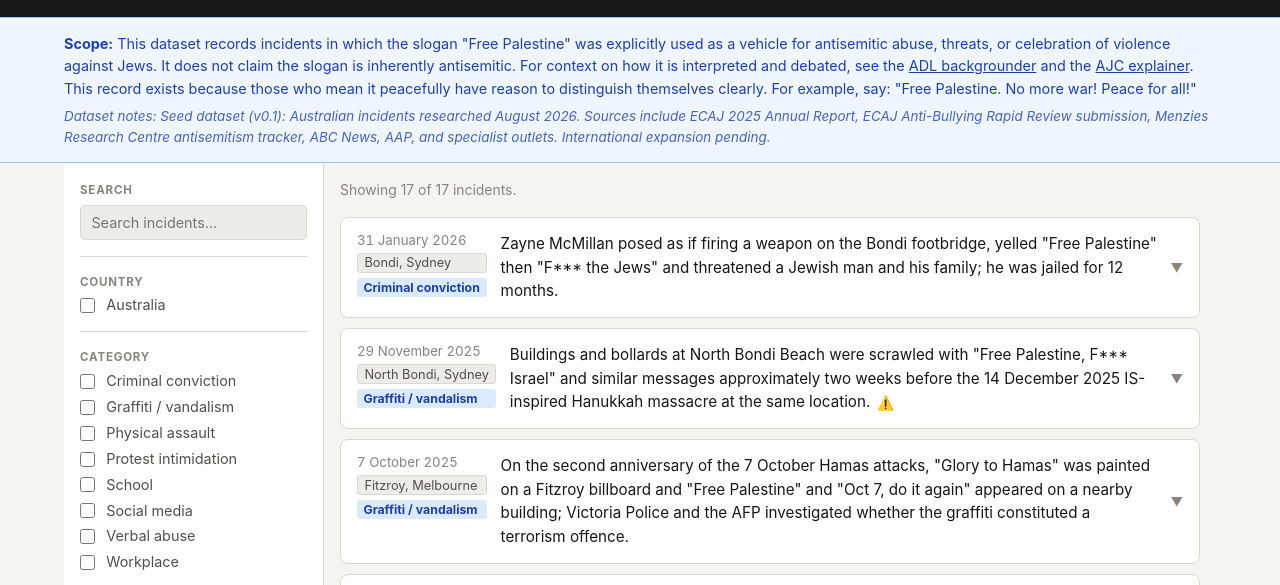
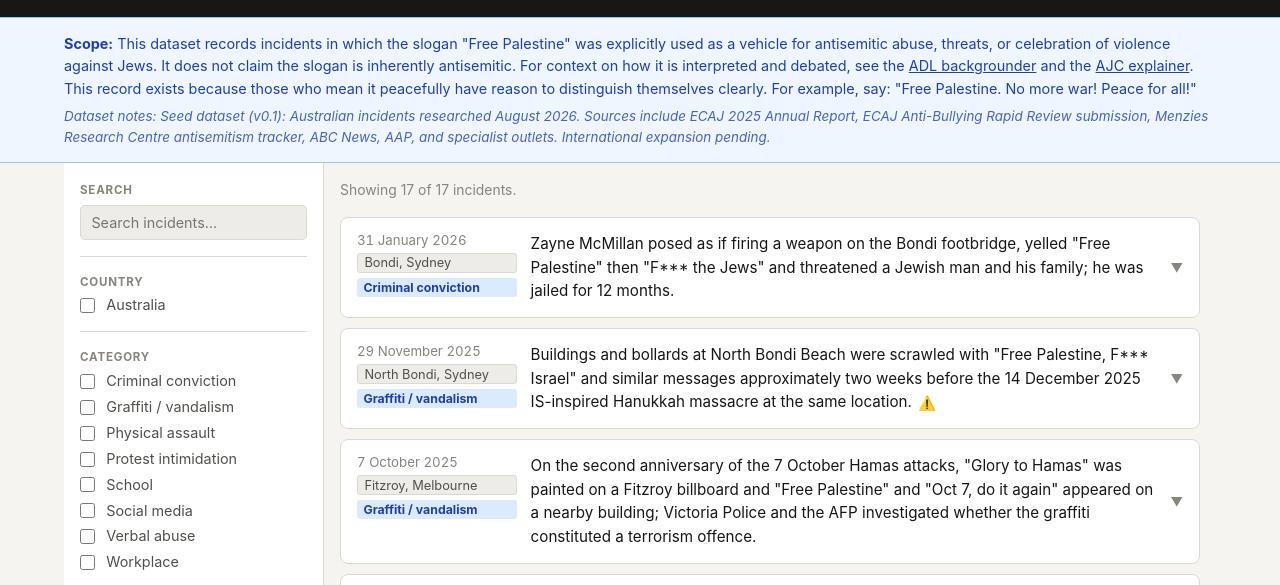
Before and after one commit to ycloudcoder/abusive-free-palestine, a plain HTML site: page index.html in a window 1280 px wide. Shown: the part 175-760 px from the top of the page. Drawn offline with Linux system fonts and the light colour scheme.

Commit message:
Fix card metadata layout and category tag overflow (#4)

```diff
--- a/index.html
+++ b/index.html
@@ -323,11 +323,11 @@
   .card-header:focus-visible { outline: 2px solid var(--focus); outline-offset: -2px; border-radius: 7px; }
 
   .card-meta {
-    flex: 0 0 auto;
+    flex: 0 0 160px;
+    width: 160px;
     display: flex;
     flex-direction: column;
     gap: 0.3rem;
-    min-width: 130px;
   }
   .card-date { font-size: 0.83rem; color: var(--text3); font-variant-numeric: tabular-nums; }
   .card-location {
@@ -341,16 +341,19 @@
     white-space: nowrap;
     overflow: hidden;
     text-overflow: ellipsis;
-    max-width: 145px;
+    max-width: 100%;
   }
   .card-cat {
     font-size: 0.77rem;
     border-radius: 3px;
     padding: 0.12rem 0.4rem;
     font-weight: 700;
-    display: inline-block;
+    display: block;
     background: var(--accent-dim);
     color: var(--accent-text);
+    white-space: nowrap;
+    overflow: hidden;
+    text-overflow: ellipsis;
   }
 
   .card-body { flex: 1 1 auto; }
@@ -471,7 +474,7 @@
     .filter-panel.mobile-open { display: flex; }
     .mobile-filter-toggle { display: block; }
     .card-header { flex-wrap: wrap; }
-    .card-meta { min-width: unset; flex-direction: row; flex-wrap: wrap; align-items: center; }
+    .card-meta { flex: 0 0 auto; width: auto; flex-direction: row; flex-wrap: wrap; align-items: center; }
   }
 </style>
 </head>
```
